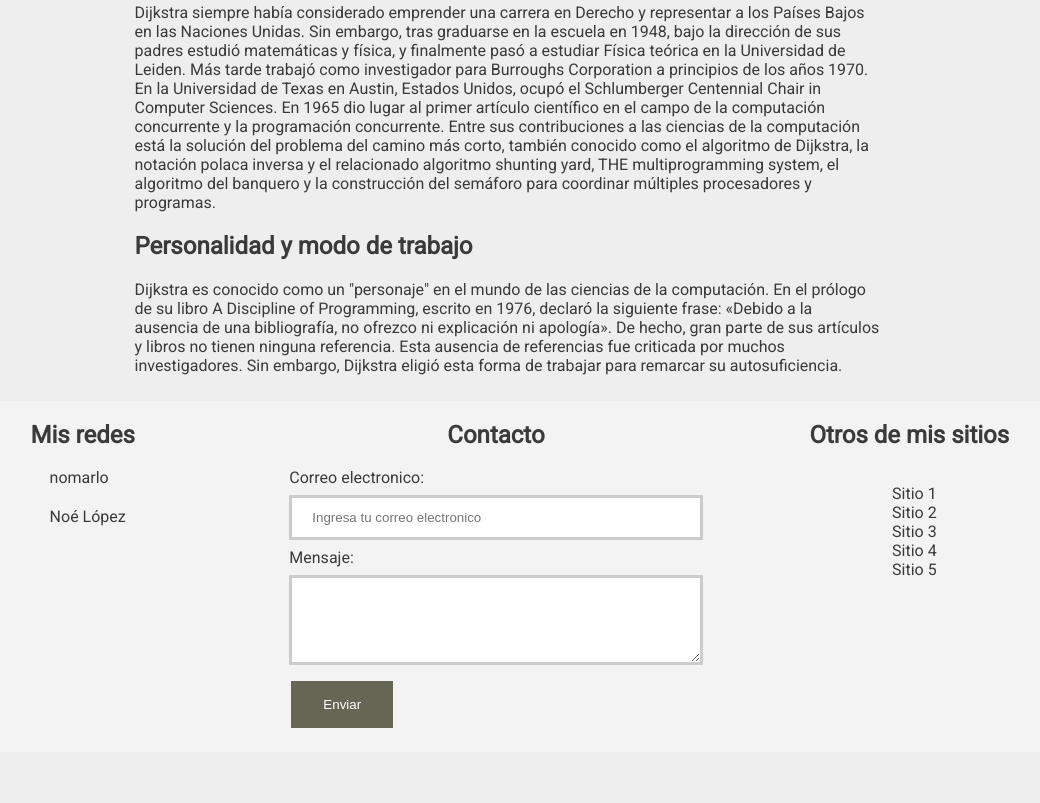
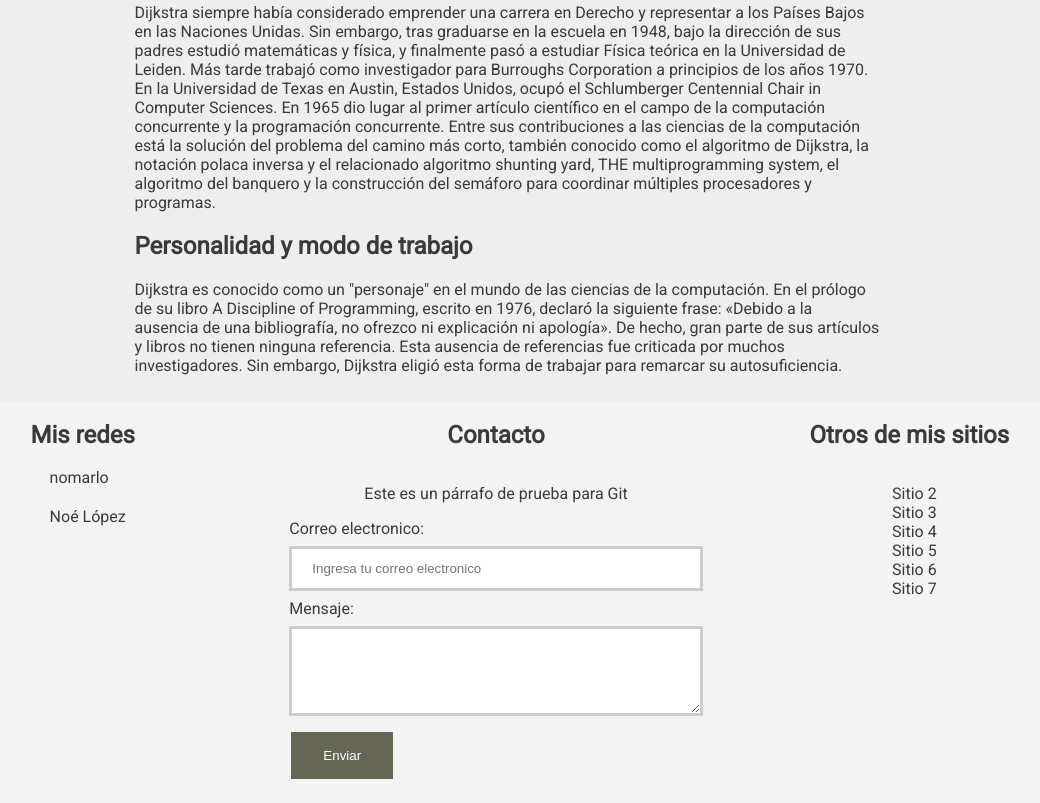
Before and after one commit to AlexMartinezz/tribute-page, a plain HTML site: page index.html in a window 1280 px wide. Shown: the part 892-1695 px from the top of the page, without its empty margins (144-1184 px from the left). Before the commit the page ends 1644 px from the top, so only its background shows below. Drawn offline with Linux system fonts and the light colour scheme; some icons are missing.

Commit message:
Cambios al menú de navegación

```diff
--- a/index.html
+++ b/index.html
@@ -98,6 +98,7 @@
     </div>
     <div class="footer__contact-form footer__section">
         <h2>Contacto</h2>
+        <p>Este es un párrafo de prueba para Git</p>
         <div>
             <form>
                 <label for="contactEmail"> Correo electronico:</label>
@@ -113,11 +114,12 @@
     <div class="footer__more-sites footer__section">
         <h2>Otros de mis sitios</h2>
         <ul>
-            <li><a href="#">Sitio 1</a></li>
             <li><a href="#">Sitio 2</a></li>
             <li><a href="#">Sitio 3</a></li>
             <li><a href="#">Sitio 4</a></li>
             <li><a href="#">Sitio 5</a></li>
+            <li><a href="#">Sitio 6</a></li>
+            <li><a href="#">Sitio 7</a></li>
         </ul>
     </div>
 </footer>
```
